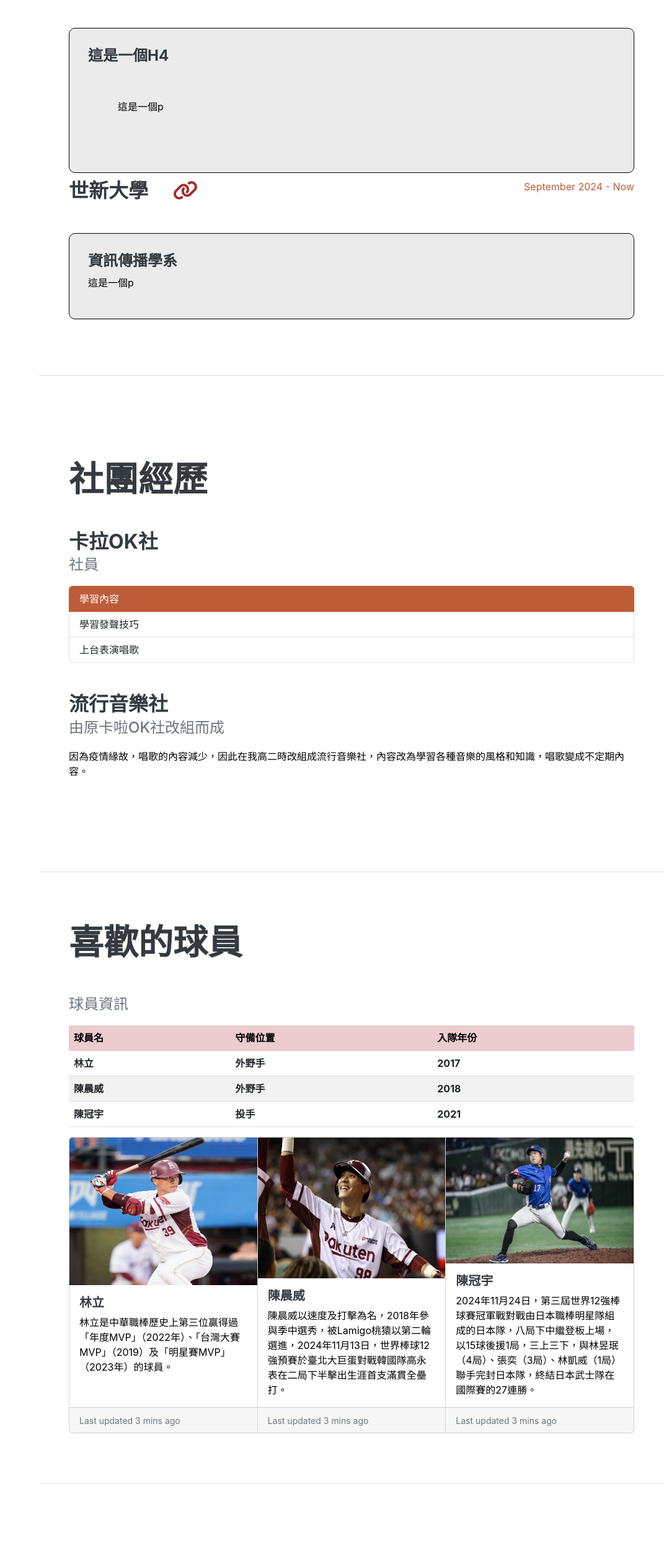
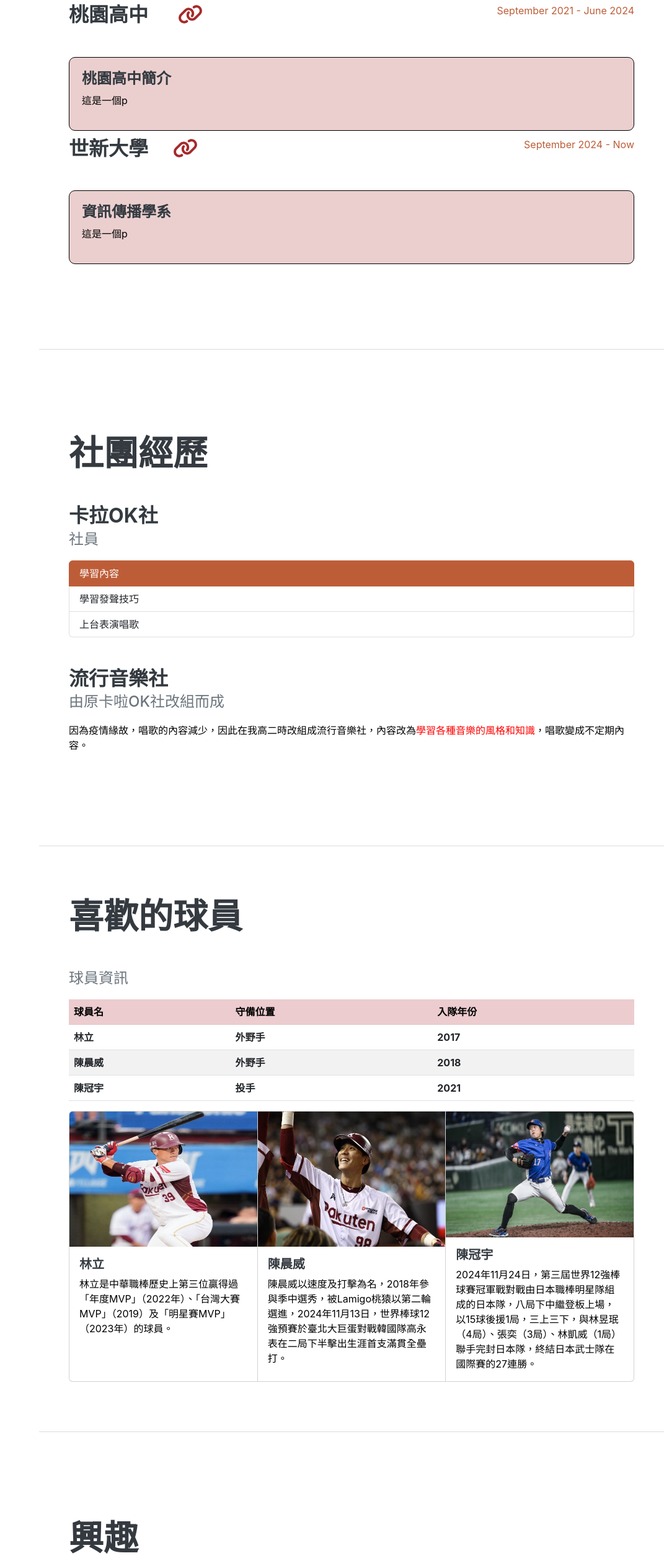
Before and after one commit to jim22334/jim22334.github.io, a plain HTML site: page index.html in a window 1280 px wide. Shown: the part 1038-3556 px from the top of the page at 62% size, without its empty margins (209-1280 px from the left). Drawn offline with nearby package versions, Linux system fonts and the light colour scheme; a web font is replaced by a local one.

Commit message:
0526第二次更新

```diff
--- a/css/mystyles.css
+++ b/css/mystyles.css
@@ -15,8 +15,8 @@ a.jimlink:hover{
     color: white;
 }
 div.jimdivgrey{
-    background-color: rgb(235, 235, 235);
-    padding: 30px;
+    background-color: rgb(235, 207, 207);
+    padding:20px;
     border-radius: 10px;
     border: 1px solid black;
     margin: 20px;
@@ -36,10 +36,12 @@ section#about.resume-section{
     font-family: "Noto Serif TC", serif;
 }
 .jimcallmebg{
-    background-image: url("../assets/img/01.JPG");
+    background-image: url("../assets/img/07.JPG");
     background-size:cover ;
     background-repeat:no-repeat ;
+    opacity:0.7;
+    filter:alpha(opacity=60);
 }
-.white{
-    color: white;
+.red{
+    color: rgb(255, 0, 0);
 }
--- a/index.html
+++ b/index.html
@@ -66,8 +66,8 @@
                         <div class="flex-shrink-0"><span class="text-primary">September 2021 - June 2024</span></div>
                     </div>
                     <div class="jimdivgrey">
-                        <h4>這是一個h4</h4>
-                        <p class="w-50 p-5">這是一個p</p>
+                        <h4>桃園高中簡介</h4>
+                        <p class="w-50">這是一個p</p>
                     </div>
                     <div class="d-flex flex-column flex-md-row justify-content-between mb-5">
                         <div class="flex-grow-1">
@@ -103,7 +103,7 @@
                         <div class="flex-grow-1">
                             <h3 class="mb-0">流行音樂社</h3>
                             <div class="subheading mb-3">由原卡啦ok社改組而成</div>
-                            <p>因為疫情緣故，唱歌的內容減少，因此在我高二時改組成流行音樂社，內容改為學習各種音樂的風格和知識，唱歌變成不定期內容。</p>
+                            <p>因為疫情緣故，唱歌的內容減少，因此在我高二時改組成流行音樂社，內容改為<span class="red">學習各種音樂的風格和知識</span>，唱歌變成不定期內容。</p>
                         </div>
                     </div>
                 </div>
@@ -143,9 +143,6 @@
                             <h5 class="card-title">林立</h5>
                             <p class="card-text">林立是中華職棒歷史上第三位贏得過「年度MVP」（2022年）、「台灣大賽MVP」（2019）及「明星賽MVP」（2023年）的球員。</p>
                           </div>
-                          <div class="card-footer">
-                            <small class="text-muted">Last updated 3 mins ago</small>
-                          </div>
                         </div>
                         <div class="card">
                           <img src="assets/img/chenwei.jpeg" class="card-img-top" alt="..." height="50%">
@@ -153,18 +150,12 @@
                             <h5 class="card-title">陳晨威</h5>
                             <p class="card-text">陳晨威以速度及打擊為名，2018年參與季中選秀，被Lamigo桃猿以第二輪選進，2024年11月13日，世界棒球12強預賽於臺北大巨蛋對戰韓國隊高永表在二局下半擊出生涯首支滿貫全壘打。</p>
                           </div>
-                          <div class="card-footer">
-                            <small class="text-muted">Last updated 3 mins ago</small>
-                          </div>
                         </div>
                         <div class="card">
                           <img src="assets/img/kuanyu.jpg" class="card-img-top" alt="..." height="50%">
                           <div class="card-body">
                             <h5 class="card-title">陳冠宇</h5>
                             <p class="card-text">2024年11月24日，第三屆世界12強棒球賽冠軍戰對戰由日本職棒明星隊組成的日本隊，八局下中繼登板上場，以15球後援1局，三上三下，與林昱珉（4局）、張奕（3局）、林凱威（1局）聯手完封日本隊，終結日本武士隊在國際賽的27連勝。</p>
-                          </div>
-                          <div class="card-footer">
-                            <small class="text-muted">Last updated 3 mins ago</small>
                           </div>
                         </div>
                       </div>
@@ -176,7 +167,7 @@
             <section class="resume-section" id="interests">
                 <div class="resume-section-content">
                     <h2 class="mb-5">興趣</h2>
-                    <a href="assets/img/01.JPG" target="_blank"><img src="assets/img/01.JPG" alt="客隊大巨蛋合照" width="30%"></a>
+                    <a href="assets/img/01.JPG" target="_blank"><img src="assets/img/01.JPG" alt="新莊捷運站" width="30%" ></a>
                     <a href="assets/img/iloveimg-converted/02.jpg" target="_blank"><img src="assets/img/iloveimg-converted/02.jpg" alt="陳冠宇" width="30%"></a>
                     <a href="assets/img/iloveimg-converted/03.jpg" target="_blank"><img src="assets/img/iloveimg-converted/03.jpg" alt="樂天應援團合照" width="30%"></a>
                     <a href="assets/img/iloveimg-converted/04.jpg" target="_blank"><img src="assets/img/iloveimg-converted/04.jpg" alt="樂天熱身" width="30%"></a>
@@ -188,8 +179,8 @@
             <!-- Awards-->
             <section class="resume-section jimcallmebg" id="cta">
                 <div class="resume-section-content">
-                    <h2 class="mb-5 white">聯絡林駿朋</h2>
-                    <h3 class="white">歡迎詢問問題</h3>
+                    <h2 class="mb-5 red">聯絡林駿朋</h2>
+                    <h3 class="red">歡迎詢問問題</h3>
                     <!--<ul class="fa-ul mb-0">
                         <li>
                             <span class="fa-li"><i class="fas fa-trophy text-warning"></i></span>
```
Also changed, not shown: assets/img/07.JPG (added), 1 other file.
